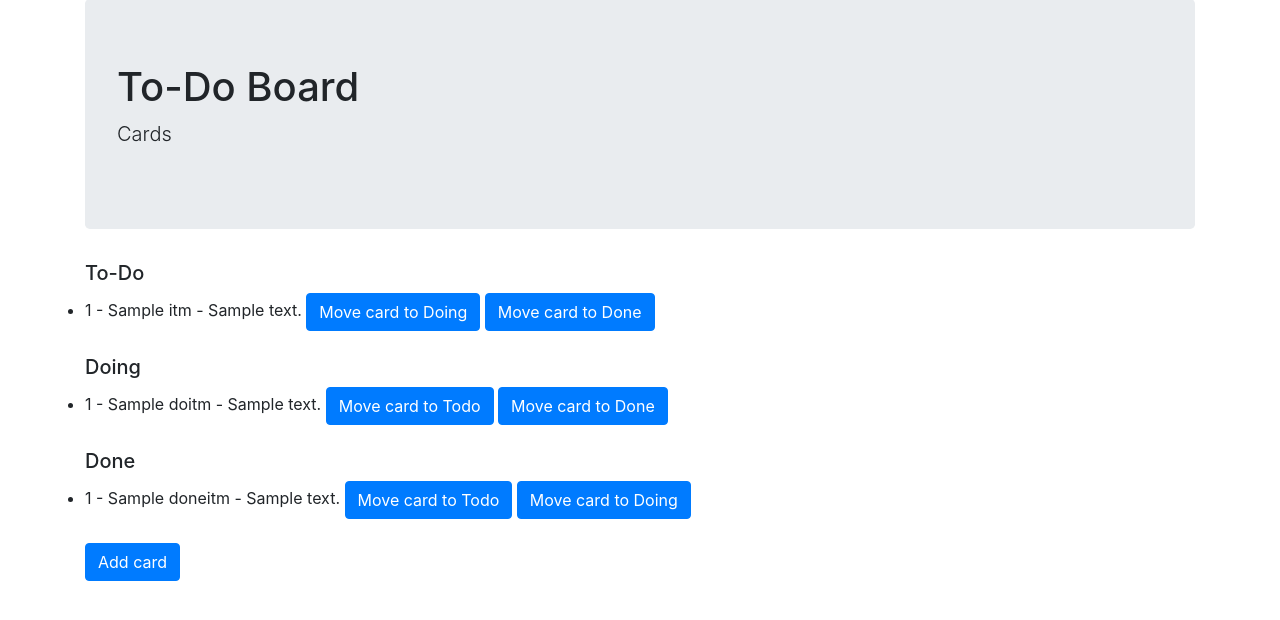
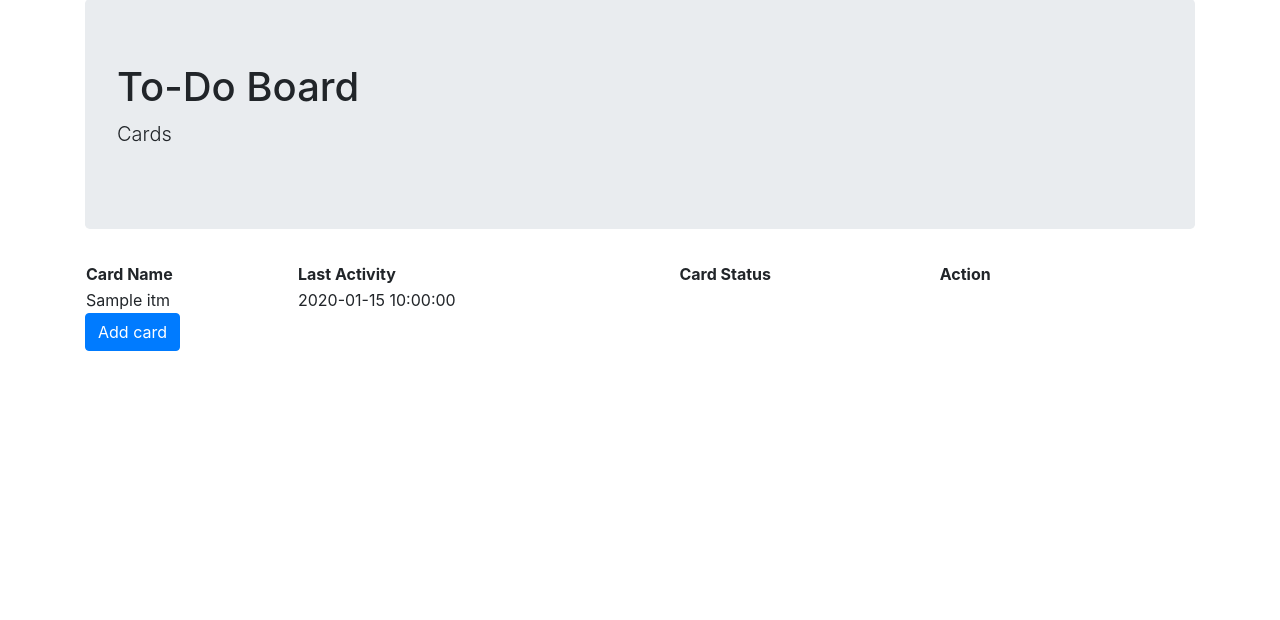
Before and after one commit to selvapn/DevOps-Course-Starter, a Flask app: template todo_app/templates/index.html in a window 1280 px wide. Shown: the part 81-701 px from the top of the page. Run offline with Flask 2, Linux system fonts and the light colour scheme; the template is opened without the code that fills it: most values are stand-ins (such as "Sample title", 1, 10 or a date in 2020); parts of the project's set-up code (start-up, migrations or seed data) failed here and were passed over; some libraries are stand-ins or nearby versions.

Commit message:
module 3

```diff
--- a/todo_app/app.py
+++ b/todo_app/app.py
@@ -1,27 +1,25 @@
+from typing import List
 from flask import Flask,escape,request,render_template,redirect
 from flask.helpers import url_for
 from flask.wrappers import Response
 import requests
 from todo_app.flask_config import Config
-from todo_app.data.session_items import add_card,move_card, getCards #, getDoneCard,getTodoCard,getDoingCard
+from todo_app.data.session_items import TRELLO_BOARD, get_list, add_card, move_card, del_card
 import os
 
 app = Flask(__name__)
 app.config.from_object(Config)
-todoCards=getCards(os.environ.get('TRELLO_TODO'))
-doingCards=getCards(os.environ.get('TRELLO_DOING'))
-doneCards=getCards(os.environ.get('TRELLO_DONE'))
-
+viewmodel=get_list()
 
 @app.route('/', methods=['GET'])
 def index():
     if request.method == "POST":
         if request.form['card'] == "AddCard":
             return redirect(url_for('addCard'))
-        if request.form['card'] == "MoveCard":
-            return redirect(url_for('moveCard'))
+        if request.form['card'] == "movecard":
+            return redirect(url_for('movecard'))
     else:
-        return render_template('index.html',items=todoCards.getDoingCards(),doingitems=doingCards.getDoingCards(),doneitems=doneCards.getDoneCards())
+        return render_template('index.html',items=viewmodel)
 
 @app.route('/addcard',methods=['GET','POST'])
 def addCard():
@@ -41,5 +39,13 @@ def moveCard(cardid,destid):
     else:
         return redirect('/')
 
+@app.route('/delcard/<cardid>',methods=['GET','DELETE'])
+def delcard(cardid):
+    get=del_card(cardid)
+    if get[0] != 200:
+        return render_template('error.html',Err=get[0],Errtext="Cannot Post Data")
+    else:
+        return redirect('/')
+
 if __name__ == '__main__':
     app.run()
--- a/todo_app/data/session_items.py
+++ b/todo_app/data/session_items.py
@@ -1,42 +1,64 @@
 from flask import session,render_template
 from flask.templating import Environment
 from flask.wrappers import Response
-from todo_app.flask_config import Config
+#from todo_app.flask_config import Config
 import requests
 import json
 import os
-class getCards:
-    def __init__(self,id):
-        self.url="https://api.trello.com/1/lists/"+id+"/cards/?key="+Config.TRELLO_KEY+"&token="+Config.TRELLO_TOKEN
+from dotenv import load_dotenv
+
+load_dotenv()
+TRELLO_KEY = os.getenv('TRELLO_KEY')
+TRELLO_TOKEN = os.getenv('TRELLO_TOKEN')
+TRELLO_ID=os.environ.get('TRELLO_ID')
+TRELLO_TODO=os.environ.get('TRELLO_TODO')
+TRELLO_DOING=os.environ.get('TRELLO_DOING')
+TRELLO_DONE=os.environ.get('TRELLO_DONE')
+TRELLO_BOARD=os.environ.get('TRELLO_BOARD')
+
+headers = {
+   "Accept": "application/json"
+}
+
+query = {
+   'key' :  TRELLO_KEY,
+   'token' : TRELLO_TOKEN
+}
+
+def get_query(url):
+    return requests.request("GET",url,headers=headers,params=query)
 
 
-    def getData(self):
-        response = requests.get(self.url)
-        data = response.text
-        card=json.loads(data)
-        return card
+def get_list():
+    url = "https://api.trello.com/1/boards/"+TRELLO_BOARD+"/cards/"
+    response = get_query(url)
+    data = response.json()
+    return data
 
-    def getTodoCards(self):
-         return getCards.getData(self)
-
-    def getDoingCards(self):
-        return getCards.getData(self)
-
-    def getDoneCards(self):
-        return getCards.getData(self)
+def get_cards(list_id):
+    url= "https://api.trello.com/1/lists/"+list_id+"/cards"
+    response = get_query(url)
+    data=response.json()
+    return data
 
 def add_card(card,desc):
-    addurl="https://api.trello.com/1/cards?key="+Config.TRELLO_KEY+"&token="+Config.TRELLO_TOKEN+"&id="+os.environ.get('TRELLO_ID')+"&idList="+os.environ.get('TRELLO_TODO')+"&name="+card+"&desc="+desc
+    addurl="https://api.trello.com/1/cards?key="+TRELLO_KEY+"&token="+TRELLO_TOKEN+"&id="+TRELLO_ID+"&idList="+TRELLO_TODO+"&name="+card+"&desc="+desc
     requests.post(addurl)
 
 def move_card(cardid,dest):
     cardid=cardid.strip()
     if dest =="Move to Todo":
-        destid=os.environ.get('TRELLO_TODO')
+        destid=TRELLO_TODO
     elif dest == "Move to Doing":
-        destid=os.environ.get('TRELLO_DOING')
+        destid=TRELLO_DOING
     elif dest == "Move to Done":
-        destid=os.environ.get('TRELLO_DONE')
-    moveurl="https://api.trello.com/1/cards/"+cardid+"/?key="+Config.TRELLO_KEY+"&token="+Config.TRELLO_TOKEN+"&idList="+destid
+        destid=TRELLO_DONE
+    moveurl="https://api.trello.com/1/cards/"+cardid+"/?key="+TRELLO_KEY+"&token="+TRELLO_TOKEN+"&idList="+destid
     response = requests.put(moveurl)
     return response.status_code,response.text
+
+def del_card(cardid):
+    cardid=cardid.strip()
+    delurl="https://api.trello.com/1/cards/"+cardid+"/?key="+TRELLO_KEY+"&token="+TRELLO_TOKEN
+    response = requests.delete(delurl)
+    return response.status_code,response.text
--- a/todo_app/templates/index.html
+++ b/todo_app/templates/index.html
@@ -7,33 +7,44 @@
   </div>
   <div class="row">
     <div class="col-md-12">
-      <h5>To-Do</h5>
-        <ul class="list-group mb-4">
-          {% for itm in items %}
-            <li>{{ itm.id }} - {{itm.name}} - {{itm.desc}}
-              <a class="btn btn-primary" href="{{ url_for('moveCard',cardid=itm.id,destid='Move to Doing') }}">Move card to Doing</a>
-              <a class="btn btn-primary" href="{{ url_for('moveCard',cardid=itm.id,destid='Move to Done') }}">Move card to Done</a>
-            </li>
+      <table style="width:85%">
+        <tr>
+          <th style="text-align:left">Card Name</th>
+          <th style="text-align:left">Last Activity</th>
+          <th style="text-align:left">Card Status</th>
+          <th style="text-align:center">Action</th>
+        </tr>
+        {% for itm in items %}
+          <tr>
+            <td>{{itm.name}}</td>
+            <td>{{itm.dateLastActivity}}</td>
+            {%if itm.idList=="610beb5a99354405b1f4ec6f" %}
+              <td>To Do</td>
+              <td>
+                <a class="btn btn-primary" href={{ url_for('moveCard', cardid=itm.id, destid='Move to Doing') }}>Move card to Doing</a>
+                <a class="btn btn-primary" href={{ url_for('moveCard', cardid=itm.id, destid='Move to Done') }}>Move card to Done</a>
+                <a class="btn btn-primary" href={{ url_for('delcard', cardid=itm.id, destid='Delete') }}>Delete Card</a>
+              </td>
+            {% endif %}
+            {%if itm.idList=="610beb5a99354405b1f4ec70" %}
+              <td>Doing</td>
+              <td>
+                <a class="btn btn-primary" href={{ url_for('moveCard', cardid=itm.id, destid='Move to Todo') }}>Move card to Todo</a>
+                <a class="btn btn-primary" href={{ url_for('moveCard', cardid=itm.id, destid='Move to Done') }}>Move card to Done</a>
+                <a class="btn btn-primary" href={{ url_for('delcard', cardid=itm.id, destid='Delete') }}>Delete Card</a>
+              </td>
+            {% endif %}
+            {%if itm.idList=="610beb5a99354405b1f4ec71" %}
+              <td>Done</td>
+              <td>
+                <a class="btn btn-primary" href={{ url_for('moveCard', cardid=itm.id, destid='Move to Todo') }}>Move card to Todo</a>
+                <a class="btn btn-primary" href={{ url_for('moveCard', cardid=itm.id, destid='Move to Doing') }}>Move card to Doing</a>
+                <a class="btn btn-primary" href={{ url_for('delcard', cardid=itm.id, destid='Delete') }}>Delete Card</a>
+              </td>
+            {% endif %}
+          </tr>
           {% endfor %}
-        </ul>
-      <h5>Doing</h5>
-        <ul class="list-group mb-4">
-          {% for doitm in doingitems %}
-            <li>{{ doitm.id }} - {{doitm.name}} - {{doitm.desc}}
-              <a class="btn btn-primary" href="{{ url_for('moveCard',cardid=doitm.id,destid='Move to Todo') }}">Move card to Todo</a>
-              <a class="btn btn-primary" href="{{ url_for('moveCard',cardid=doitm.id,destid='Move to Done') }}">Move card to Done</a>
-            </li>
-          {% endfor %}
-        </ul>
-      <h5>Done</h5>
-        <ul class="list-group mb-4">
-          {% for doneitm in doneitems %}
-            <li>{{ doneitm.id }} - {{doneitm.name}} - {{doneitm.desc}}
-              <a class="btn btn-primary" href="{{ url_for('moveCard',cardid=doneitm.id,destid='Move to Todo') }}">Move card to Todo</a>
-              <a class="btn btn-primary" href="{{ url_for('moveCard',cardid=doneitm.id,destid='Move to Doing') }}">Move card to Doing</a>
-            </li>
-          {% endfor %}
-        </ul>
+      </table>
       <a class="btn btn-primary" href="{{ url_for('addCard') }}">Add card</a>
     </div>
   </div>
```
